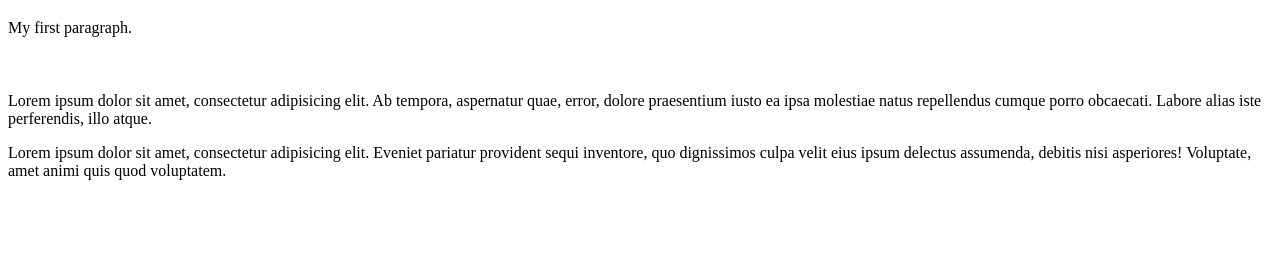
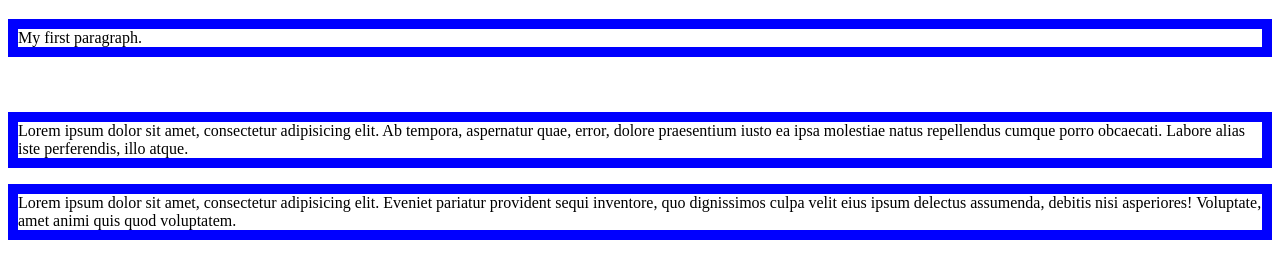
Before and after one commit to Rubaiyeth/first, a plain HTML site: page index.html in a window 1280 px wide. Shown: the part 61-340 px from the top of the page. Drawn offline with Linux system fonts and the light colour scheme.

Commit message:
adding css

```diff
--- a/index.html
+++ b/index.html
@@ -1,5 +1,8 @@
 <!DOCTYPE html>
 <html>
+<head><title>my project</title>
+	<link rel="stylesheet" href="main.css">
+</head>
 <body>
 
 <h1>My First Heading</h1>
--- /dev/null
+++ b/main.css
@@ -0,0 +1,5 @@
+p{
+	border-color: black;
+	border:10px solid blue ;
+
+}
```
Also changed, not shown: 1 other file.
